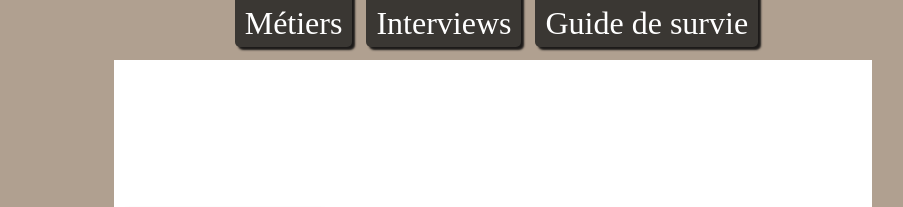
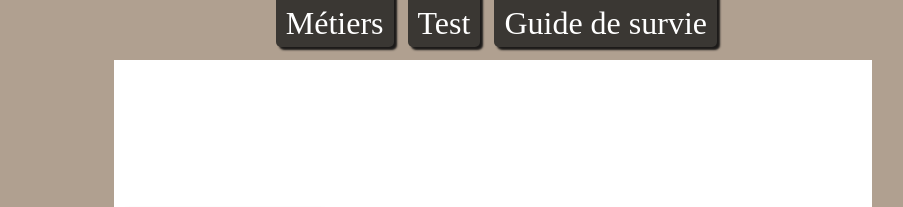
Before and after one commit to NicaEM/siteCDIN, a plain HTML site: page index.html in a window 1280 px wide. Shown: the top 207 px of the page, 147-1050 px from the left. Drawn offline with Linux system fonts and the light colour scheme.

Commit message:
Update index.html

```diff
--- a/index.html
+++ b/index.html
@@ -12,7 +12,7 @@
 		<header>
 			<nav>
 				<a href="#">Métiers</a>
-				<a href="#">Interviews</a>
+				<a href="#">Test</a>
 				<a href="#">Guide de survie</a>
 			</nav>
 		</header>
```
